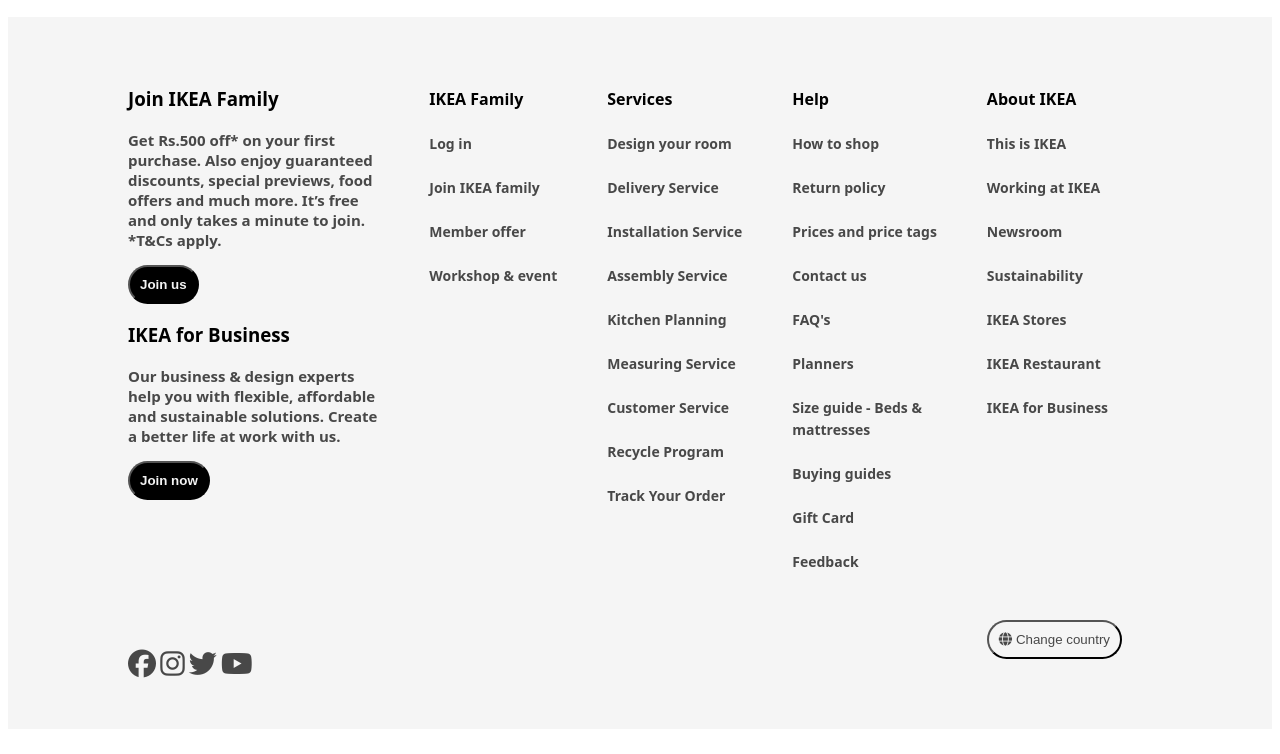
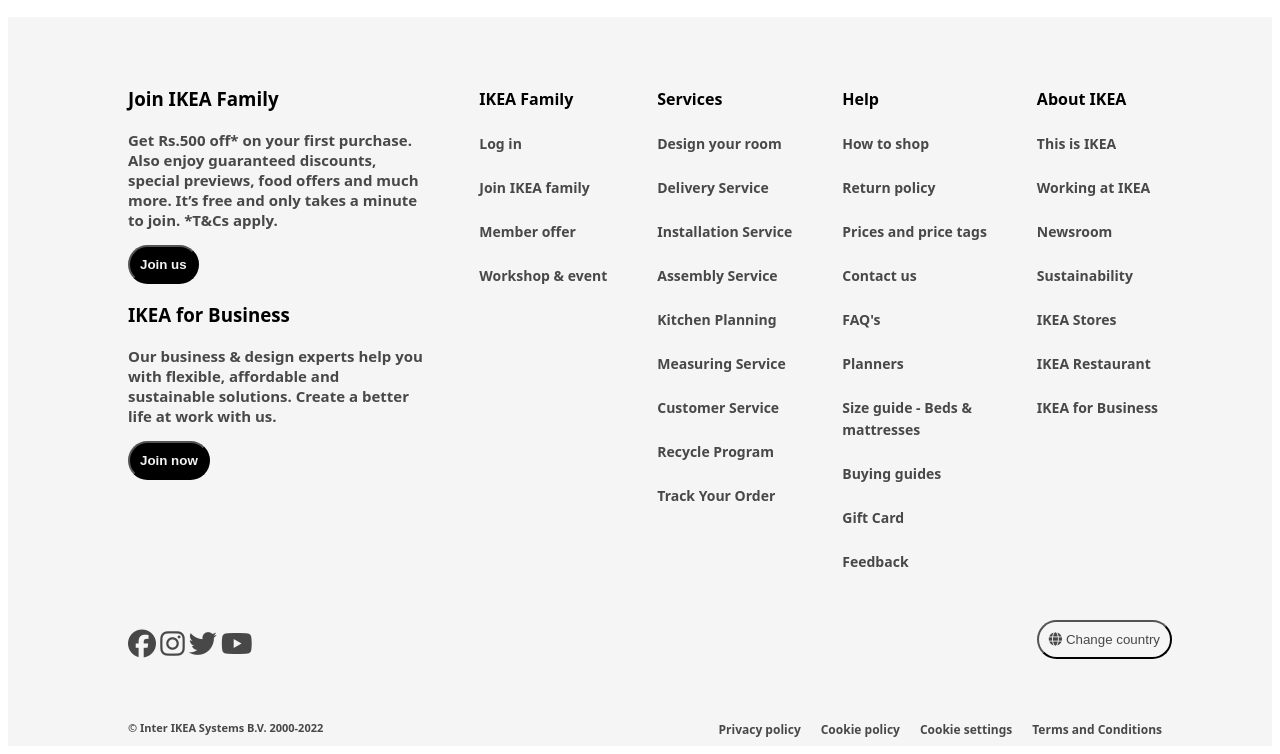
Before and after one commit to khuranajordan/IKEA-Clone, a plain HTML site: page productPage1.html in a window 1280 px wide. Shown: the part 5543-6297 px from the top of the page. Drawn offline with Linux system fonts and the light colour scheme.

Commit message:
footer completed

```diff
--- a/productPage1.css
+++ b/productPage1.css
@@ -381,7 +381,7 @@ p{
 
 .about{
     grid-column: 5;
-    margin-right: 150px;
+    margin-right: 100px;
 }
 
 .social{
@@ -398,3 +398,28 @@ p{
     padding: 10px;
     cursor: pointer;
 }
+
+
+.lastFooter{
+    display: flex;
+    justify-content: space-between;
+    background-color: #f5f5f5;
+}
+
+.lastFooter p {
+    font-size: 11px;
+    margin-left: 120px;
+}
+
+.links{
+    display: flex;
+    align-items: center;
+    margin-right: 100px;
+}
+
+.links a{
+    color: #484848;
+    text-decoration: none;
+    margin: 10px;
+    font-size: 12px;
+}
--- a/productPage1.html
+++ b/productPage1.html
@@ -275,5 +275,15 @@
             </div>
         </div>
     </div>
+    <div class="lastFooter">
+        <div>
+            <p>© Inter IKEA Systems B.V. 2000-2022</p></div>
+        <div class="links">
+            <div><a href="#">Privacy policy </a></div>
+            <div><a href="#">Cookie policy </a></div>
+            <div><a href="#">Cookie settings </a></div>
+            <div><a href="#">Terms and Conditions</a></div>
+        </div>
+    </div>
 </body>
 </html>
```
